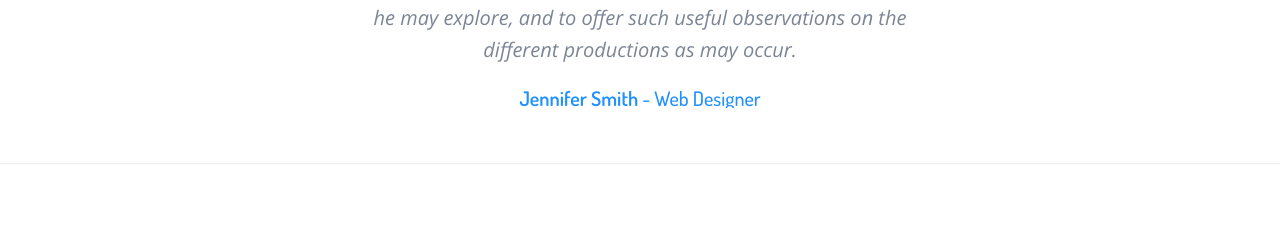
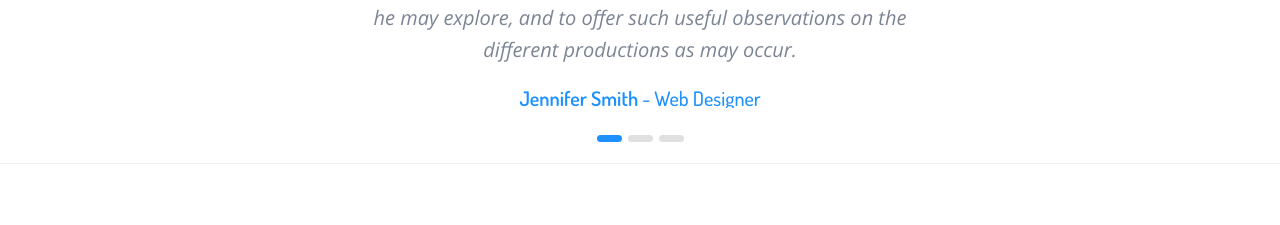
Before and after one commit to GODZ-k/saas, a React (Vite) app: page / in a window 1280 px wide. Shown: the part 7340-7565 px from the top of the page. Built offline with nearby package versions, Linux system fonts and the light colour scheme; some icons are missing.

Commit message:
fixing bug

```diff
--- a/src/Components/Feedback/Feedbacks.jsx
+++ b/src/Components/Feedback/Feedbacks.jsx
@@ -9,7 +9,7 @@ function Feedbacks() {
           class="carousel slide"
           data-ride="carousel"
         >
-          <ol className="carousel-indicators-tanmay">
+          <ol className="carousel-indicators carousel-indicators-tanmay">
             <li
               data-target="#carouselExampleIndicators"
               data-slide-to="0"
```
